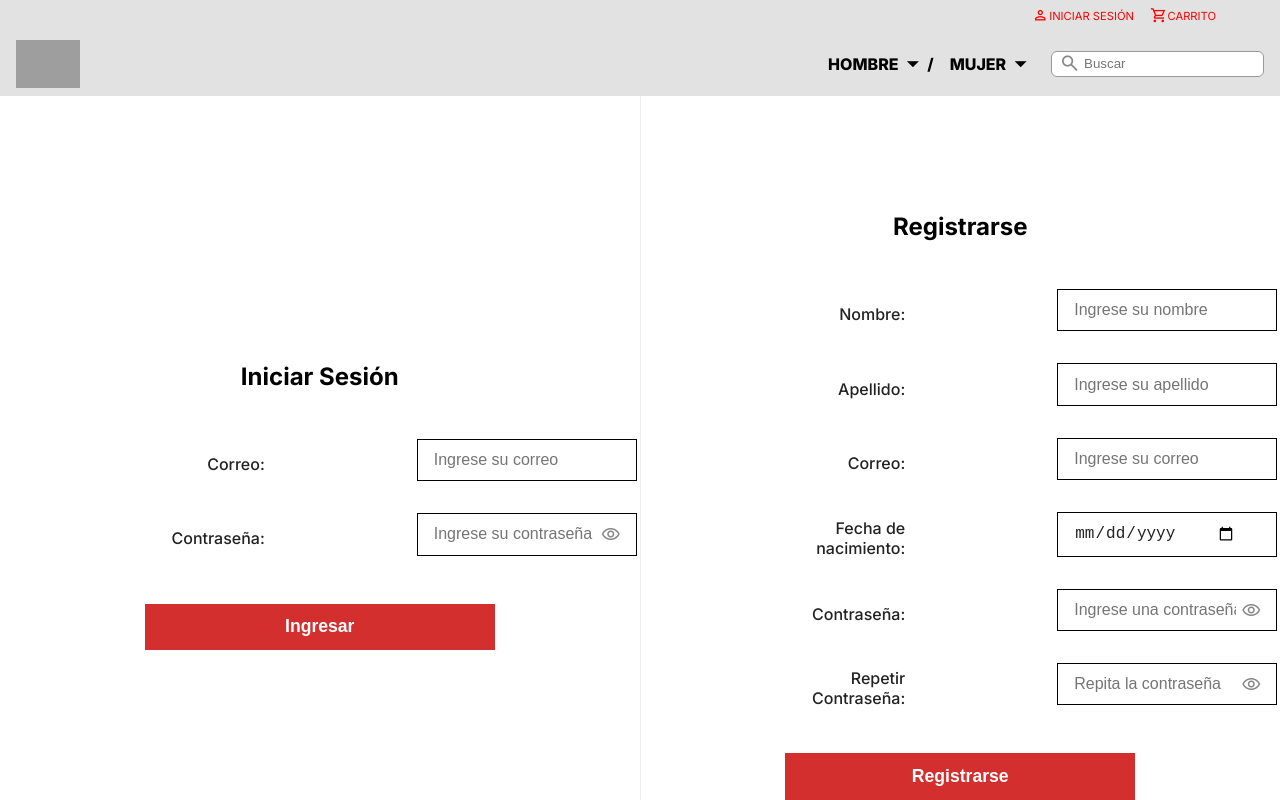
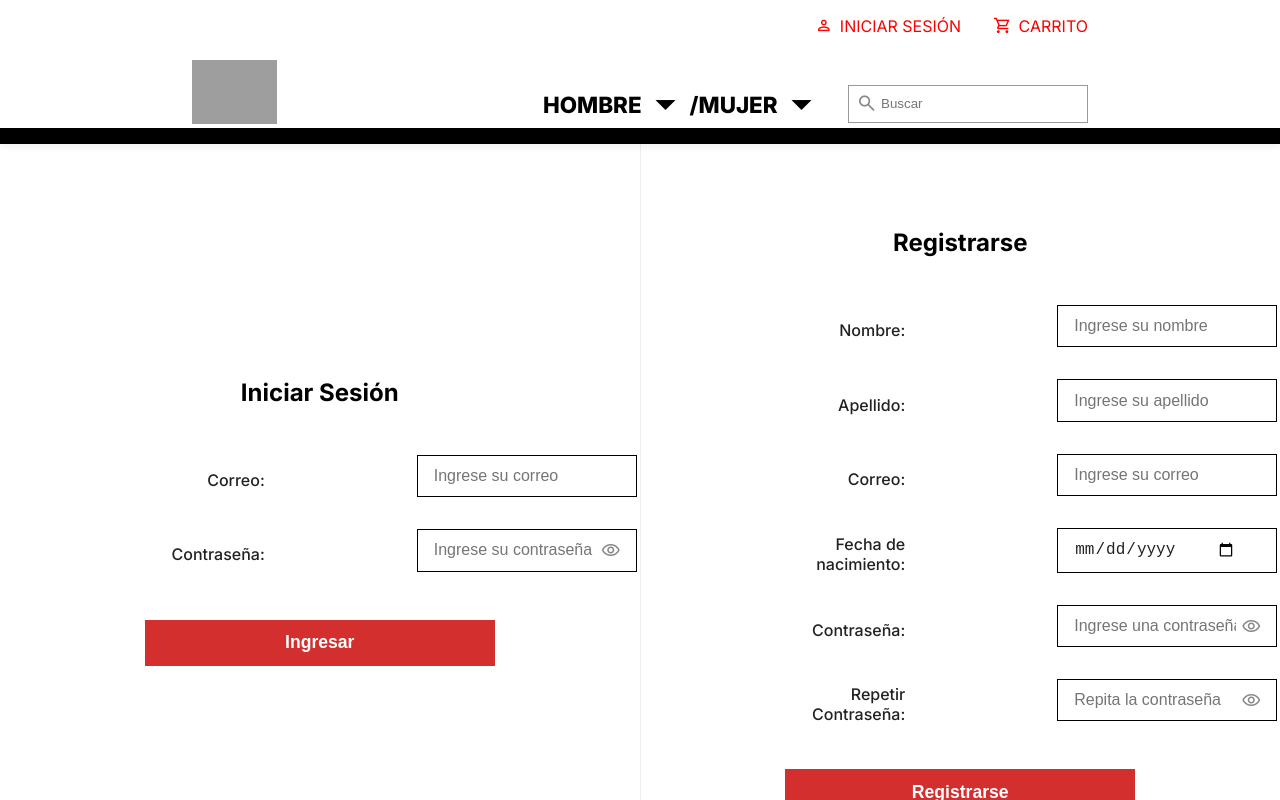
Before and after one commit to Pablito441/FrontEnd-Eccomers, a React (Vite) app: page /loginRegister in a window 1280 px wide. Shown: the top 800 px of the page. Built offline with nearby package versions, Linux system fonts and the light colour scheme; grey boxes are pictures that could not be loaded.

Commit message:
navbar and landing details

```diff
--- a/src/App.css
+++ b/src/App.css
@@ -0,0 +1,3 @@
+.containerApp {
+  padding-top: 7rem;
+}
--- a/src/components/screens/Landing/Lading.module.css
+++ b/src/components/screens/Landing/Lading.module.css
@@ -1,21 +1,26 @@
 .landingContainerMain {
   display: flex;
+  flex-direction: column;
+  align-items: center;
+  width: 100dvw;
+  background-color: #fff;
+}
+.landingImgMain {
+  display: flex;
   justify-content: center;
-  align-items: center;
-  flex-direction: column;
+  width: 100dvw;
 }
-.landingImgMain img,
-.landingImgStyle {
-  max-width: 100%;
+.landingImgMain img {
+  width: 100%;
   height: auto;
-  display: block;
 }
+
 .landingContainerBody {
   display: flex;
-  justify-content: center;
   flex-direction: column;
-  width: 65dvw;
-  background-color: #fff;
+  align-items: center;
+  width: 70dvw;
+  background-color: transparent;
 }
 .landingListShoes {
   display: grid;
@@ -23,7 +28,7 @@
   grid-template-rows: repeat(2, auto);
   gap: 4rem;
   justify-items: center;
-  background-color: #fff;
+  background-color: transparent;
   width: 100%;
   padding: 4rem 0rem;
 }
@@ -43,8 +48,13 @@
 }
 .landingContainerImgStyle {
   display: flex;
-  justify-content: center;
   flex-direction: column;
+  align-items: center;
+  width: 100%;
+}
+.landingContainerImgStyle img {
+  width: 100%;
+  height: auto;
 }
 .landingContainerButton {
   display: flex;
@@ -70,7 +80,10 @@
 .landingBuyByCategories {
   display: flex;
   flex-direction: column;
+  align-items: center;
+  width: 100%;
   padding-bottom: 4rem;
+  background-color: transparent;
 }
 .landingBuyByCategories h1 {
   display: flex;
@@ -81,5 +94,5 @@
 .landingCateogiries {
   display: flex;
   justify-content: space-between;
-  flex-direction: row;
+  width: 100%;
 }
--- a/src/components/ui/Navbar/Navbar.module.css
+++ b/src/components/ui/Navbar/Navbar.module.css
@@ -1,86 +1,86 @@
 .NavbarContainerMain {
+  position: fixed;
+  top: 0;
+  left: 0;
+  width: 100dvw;
+  height: 9rem;
+  z-index: 1000;
   display: flex;
-  background-color: #e2e2e2;
+  background-color: #fff;
   justify-content: center;
-  align-items: center;
+  border-bottom: solid 1rem black;
+  box-shadow: 0 2px 8px rgba(0, 0, 0, 0.07);
+}
+.NavContainerSecondary {
+  display: flex;
   flex-direction: column;
-  width: 100%;
+  justify-content: center;
+  width: 70vw;
+  background-color: transparent;
 }
-.material-symbols-outlined {
-  display: flex;
-  justify-content: center;
-  align-items: center;
-  height: 4rem;
-}
+
 .navbarContainerLoggin {
   display: flex;
   justify-content: end;
   align-items: center;
   flex-direction: row;
-  gap: 1rem;
-  height: 2rem;
-  width: 100vw;
-  padding-right: 4rem;
+  gap: 2rem;
+  width: 100%;
+  background-color: transparent;
+  padding: 1rem 0rem;
 }
 .NavbarLoggin {
   display: flex;
-  justify-content: center;
-  align-items: center;
-  font-size: 0.7rem;
+  font-size: 1rem;
   color: red;
 }
 .NavbarLoggin span {
   display: flex;
   justify-content: center;
   align-items: center;
-  font-size: 1.1rem;
+  font-size: 1.2rem;
+  padding-right: 0.4rem;
 }
 .NavbarBody {
   display: flex;
   justify-content: space-between;
+  flex-direction: row;
+  align-items: end;
+  width: 100%;
+  height: 100%;
+  background-color: transparent;
+}
 
-  flex-direction: row;
-  align-items: center;
-  width: 100vw;
+.NavbarLogo {
   height: 4rem;
-  padding: 1rem;
-}
-.NavbarContainerLogo {
-  flex: 0 0 auto;
-  min-width: 120px;
-}
-.NavbarLogo {
-  display: flex;
-  justify-content: start;
-  align-items: center;
-  height: 3rem;
 }
 .NavbarContainerCategories {
   display: flex;
   justify-content: flex-end;
   align-items: center;
   flex-direction: row;
-  gap: 1rem;
-  flex: 1 1 auto;
   font-weight: 800;
+  background-color: transparent;
 }
 .NavbarMen {
   display: flex;
   justify-content: center;
   align-items: center;
+  font-size: 1.4rem;
 }
 .NavbarDropdownIcon {
-  font-size: 1.8rem;
+  font-size: 3rem;
 }
 .NavbarSearchContainer {
   display: flex;
   align-items: center;
   position: relative;
+  margin-left: 1.4rem;
 }
 .NavbarSearchInput {
   padding-left: 2rem;
-  height: 1.65rem;
-  border-radius: 6px;
+  width: 15rem;
+  height: 2.4rem;
   border: 1px solid rgb(153, 153, 153);
 }
 
--- a/src/components/ui/Navbar/Navbar.tsx
+++ b/src/components/ui/Navbar/Navbar.tsx
@@ -4,6 +4,7 @@ export const Navbar = () => {
   const navigate = useNavigate();
   return (
     <div className={styles.NavbarContainerMain}>
+      <div className={styles.NavContainerSecondary}>
         <div className={styles.navbarContainerLoggin}>
           <div
             className={styles.NavbarLoggin}
@@ -59,5 +60,6 @@ export const Navbar = () => {
           </div>
         </div>
       </div>
+    </div>
   );
 };
```
Lines whose indentation alone changed are shown as unchanged.
